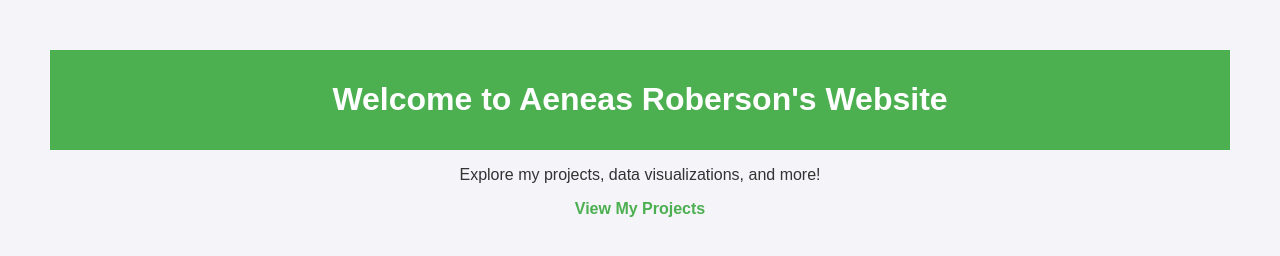
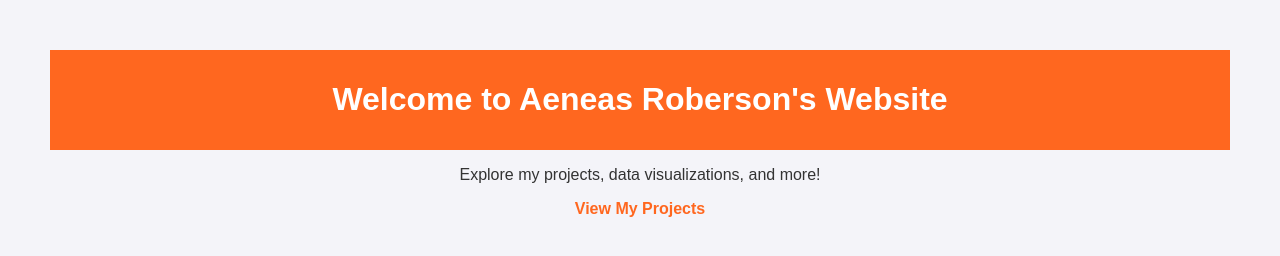
Before and after one commit to Aeneas-Roberson/Aeneas-Roberson.github.io, a plain HTML site: page index.html in a window 1280 px wide. Drawn offline with Linux system fonts and the light colour scheme.

Commit message:
Update index.html
pms 151

```diff
--- a/index.html
+++ b/index.html
@@ -13,12 +13,12 @@
             color: #333;
         }
         header {
-            background-color: #4CAF50;
+            background-color: #FF671F; /* PMS 151 Orange */
             padding: 10px 0;
             color: white;
         }
         a {
-            color: #4CAF50;
+            color: #FF671F; /* PMS 151 Orange */
             text-decoration: none;
             font-weight: bold;
         }
```
